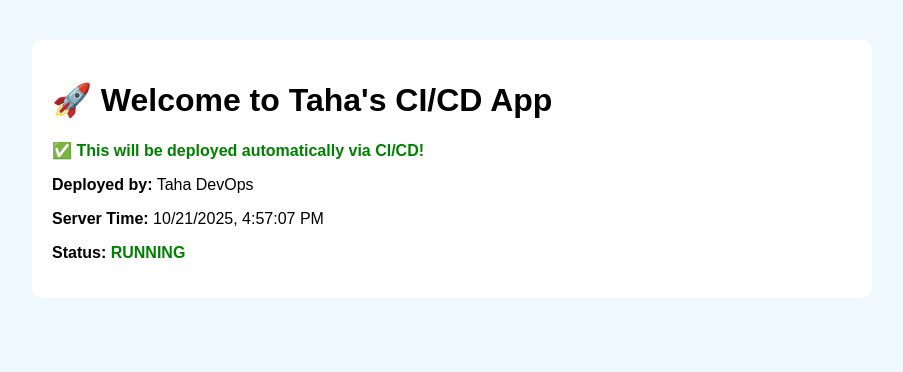
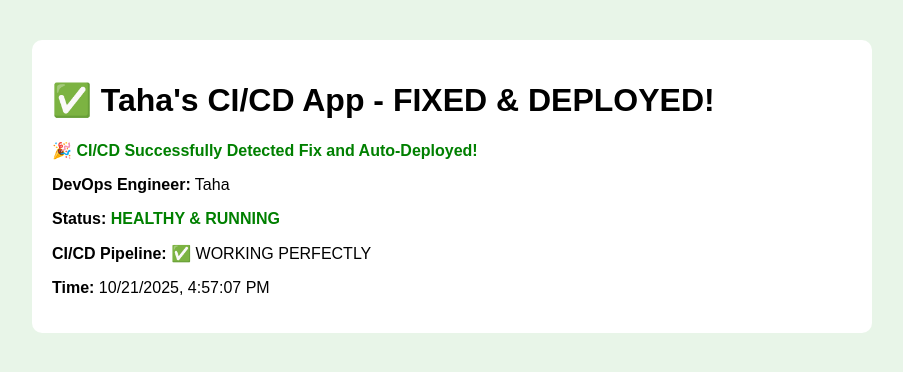
Before and after one commit to Taha-Dev-ops/cicd-practice, a plain HTML site: page index.html in a window 1280 px wide. Shown: the whole page, without its empty margins (188-1091 px from the left). Drawn offline with Linux system fonts and the light colour scheme.

Commit message:
fix: Restore HTML file and verify CI/CD auto-recovery

```diff
--- a/index.html
+++ b/index.html
@@ -1,20 +1,20 @@
 <html>
 <head>
-    <title>Taha CI/CD App</title>
+    <title>Taha CI/CD App - FIXED</title>
     <style>
-        body { font-family: Arial; margin: 40px; background: #f0f8ff; }
+        body { font-family: Arial; margin: 40px; background: #e8f5e8; }
         .success { color: green; font-weight: bold; }
-        .error { color: red; }
         .container { max-width: 800px; margin: 0 auto; padding: 20px; background: white; border-radius: 10px; }
     </style>
 </head>
 <body>
     <div class="container">
-        <h1>🚀 Welcome to Taha's CI/CD App</h1>
-        <p class="success">✅ This will be deployed automatically via CI/CD!</p>
-        <p><strong>Deployed by:</strong> Taha DevOps</p>
-        <p><strong>Server Time:</strong> <span id="time"></span></p>
-        <p><strong>Status:</strong> <span class="success">RUNNING</span></p>
+        <h1>✅ Taha's CI/CD App - FIXED & DEPLOYED!</h1>
+        <p class="success">🎉 CI/CD Successfully Detected Fix and Auto-Deployed!</p>
+        <p><strong>DevOps Engineer:</strong> Taha</p>
+        <p><strong>Status:</strong> <span class="success">HEALTHY & RUNNING</span></p>
+        <p><strong>CI/CD Pipeline:</strong> ✅ WORKING PERFECTLY</p>
+        <p><strong>Time:</strong> <span id="time"></span></p>
     </div>
     <script>
         document.getElementById('time').textContent = new Date().toLocaleString();
```
